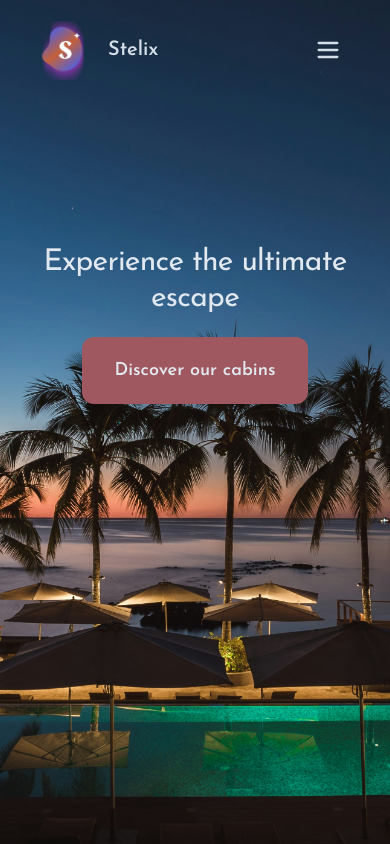
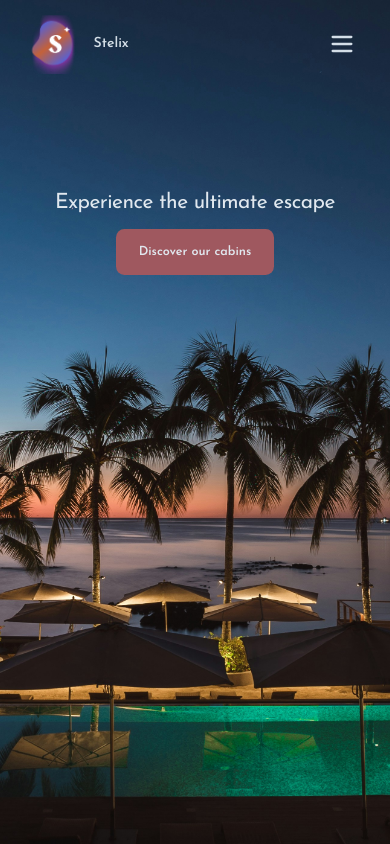
Before and after one commit to MatinT-SA/stelix-website, a Next.js app: page / in a window 390 px wide. Built offline with nearby package versions, Linux system fonts and the light colour scheme.

Commit message:
responsiveness - until small mobiles for cabins page

```diff
--- a/app/_components/FilterButton.js
+++ b/app/_components/FilterButton.js
@@ -7,7 +7,7 @@ export default function FilterButton({
   return (
     <button
       onClick={() => handleFilter(filter)}
-      className={`px-5 py-2 hover:bg-rosewood ${
+      className={`px-2.5 py-2 sm:px-5 sm:py-2 hover:bg-rosewood ${
         filter === activeFilter ? "bg-rosewood text-primary-50" : ""
       }`}
     >
--- a/app/_styles/globals.css
+++ b/app/_styles/globals.css
@@ -103,3 +103,21 @@
     font-size: 100%;
   }
 }
+
+@media (max-width: 1000px) {
+  html {
+    font-size: 85%;
+  }
+}
+
+@media (max-width: 640px) {
+  html {
+    font-size: 70%;
+  }
+}
+/*
+@media (max-width: 375px) {
+  html {
+    font-size: 60%;
+  }
+} */
--- a/app/layout.js
+++ b/app/layout.js
@@ -28,7 +28,7 @@ export default function RootLayout({ children }) {
       >
         <Header />
         <div className="flex-1 px-8 py-12 grid">
-          <main className="max-w-7xl  mx-auto w-full">
+          <main className="max-w-7xl 3xl:max-w-screen-2xl mx-auto w-full">
             <ReservationProvider>{children}</ReservationProvider>
           </main>
         </div>
```
